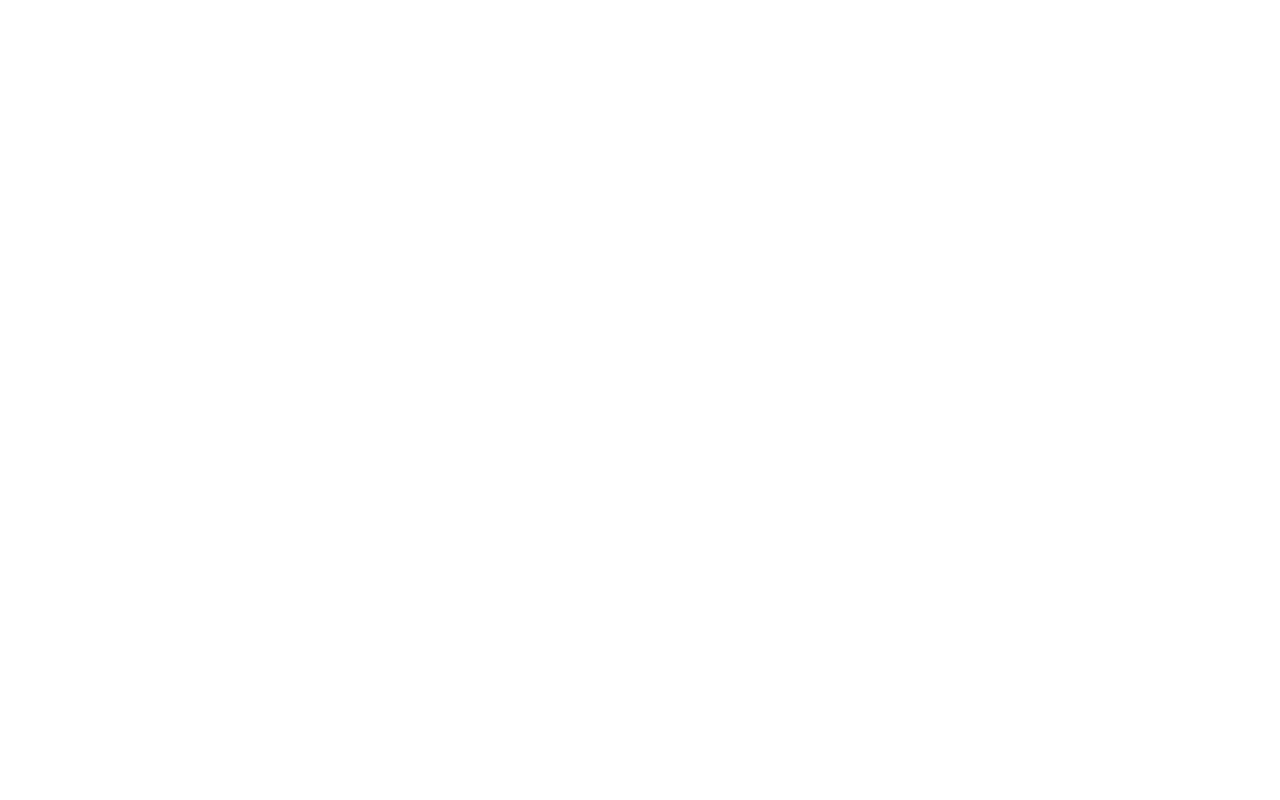
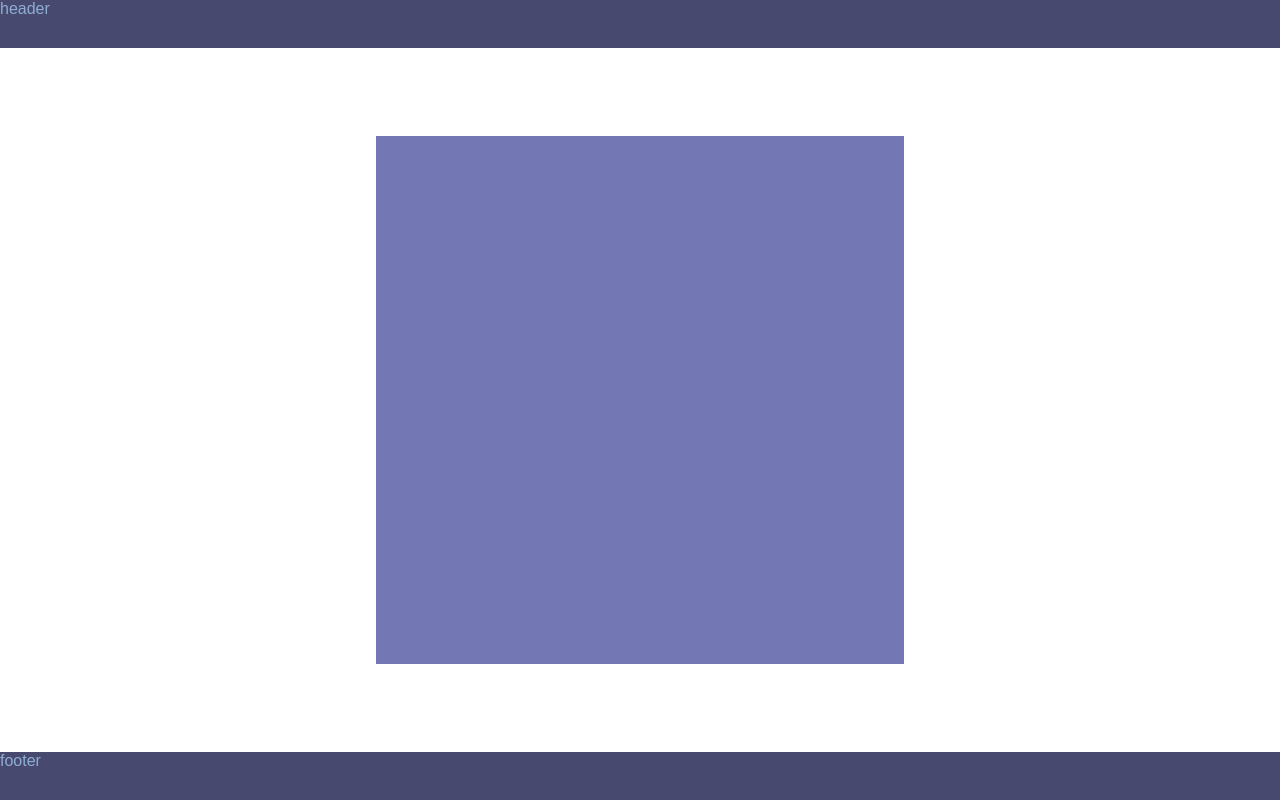
Before and after one commit to DarxyDev/Battleship, a website built with webpack: page src/index.html in a window 1280 px wide. Built offline with nearby package versions, Linux system fonts and the light colour scheme.

Commit message:
setup references and createNewGameBox in index.js

```diff
--- a/src/index.html
+++ b/src/index.html
@@ -1,14 +1,19 @@
 <!DOCTYPE html>
 <html lang="en">
+
 <head>
     <meta charset="UTF-8">
     <meta http-equiv="X-UA-Compatible" content="IE=edge">
     <meta name="viewport" content="width=device-width, initial-scale=1.0">
     <title>Battleships</title>
 </head>
+
 <body>
-    <header></header>
-    <content></content>
-    <footer></footer>
+    <header>header</header>
+    <content>
+        <div id="game-container"></div>
+    </content>
+    <footer>footer</footer>
 </body>
+
 </html>
--- a/src/index.js
+++ b/src/index.js
@@ -1,2 +1,17 @@
 import './style/normalize.css';
 import './style/style.css';
+import config from './script/config'
+import domManager from './script/DOM-manager';
+
+const ref = domManager.getReferences();
+//setup gameboard
+createNewGameBox();
+
+//
+function createNewGameBox() {
+    if (ref.game.gameBox) ref.game.gameBox.remove();
+    let width = config.get.gameboardSize.width();
+    let height = config.get.gameboardSize.height();
+    let gameBox = domManager.addGameBox();
+    domManager.setElementAspectRatio(gameBox, width / height);
+}
--- a/src/script/DOM-manager.js
+++ b/src/script/DOM-manager.js
@@ -1,4 +1,21 @@
 const domManager = (() => {
+    const _references = {
+        game:{
+            container: document.getElementById('game-container'),
+            gameBox: undefined,
+        }
+    }
+    function getReferences(){
+        return _references;
+    };
+    function addGameBox(){
+        const gameBox = document.createElement('gameBox');
+        gameBox.setAttribute('id','game-box');
+        _references.game.container.appendChild(gameBox);
+        _references.game.gameBox = gameBox;
+        return gameBox;
+
+    }
     function setElementAspectRatio(element, ratio = 1) {
         const parent = element.parentNode;
         window.addEventListener('resize', _onResize);
@@ -19,7 +36,7 @@ const domManager = (() => {
             element.style.width = newWidth + 'px';
             element.style.height = newHeight + 'px';
         }
-    }
-    return { setElementAspectRatio };
+    };
+    return { getReferences,setElementAspectRatio, addGameBox};
 })();
 export default domManager;
--- a/src/style/style.css
+++ b/src/style/style.css
@@ -1,4 +1,48 @@
-html,body{
-    height:100vh;
-    width:100vw;
+:root {
+    --col-1: #8eadd4;
+    --col-2: #adb2f5;
+    --col-3: #7377b3;
+    --col-4: #48496f;
+    --col-5: #02001f;
 }
+
+html,
+body {
+    height: 100vh;
+    width: 100vw;
+    font-family: Arial, Helvetica, sans-serif;
+    background-color: var(--col-5);
+    color:var(--col-1)
+}
+
+body {
+    display: grid;
+    grid-template-rows: 3rem minmax(6rem, 1fr) 3rem;
+}
+
+header,
+footer {
+    background-color: var(--col-4);
+    width: 100%;
+    min-height: 3rem;
+    min-width: 100%;
+}
+content{
+    height:100%;
+    width: 100%;
+    background-color: white;
+    display:flex;
+    justify-content: center;
+    align-items: center;
+}
+#game-container{
+    height:75%;
+    width:75%;
+    display:flex;
+    justify-content: center;
+    align-items: center;
+}
+#game-box{
+    display: block;
+    background-color: var(--col-3);
+}
```
Also changed, not shown: dist/index.html, dist/main.js.
